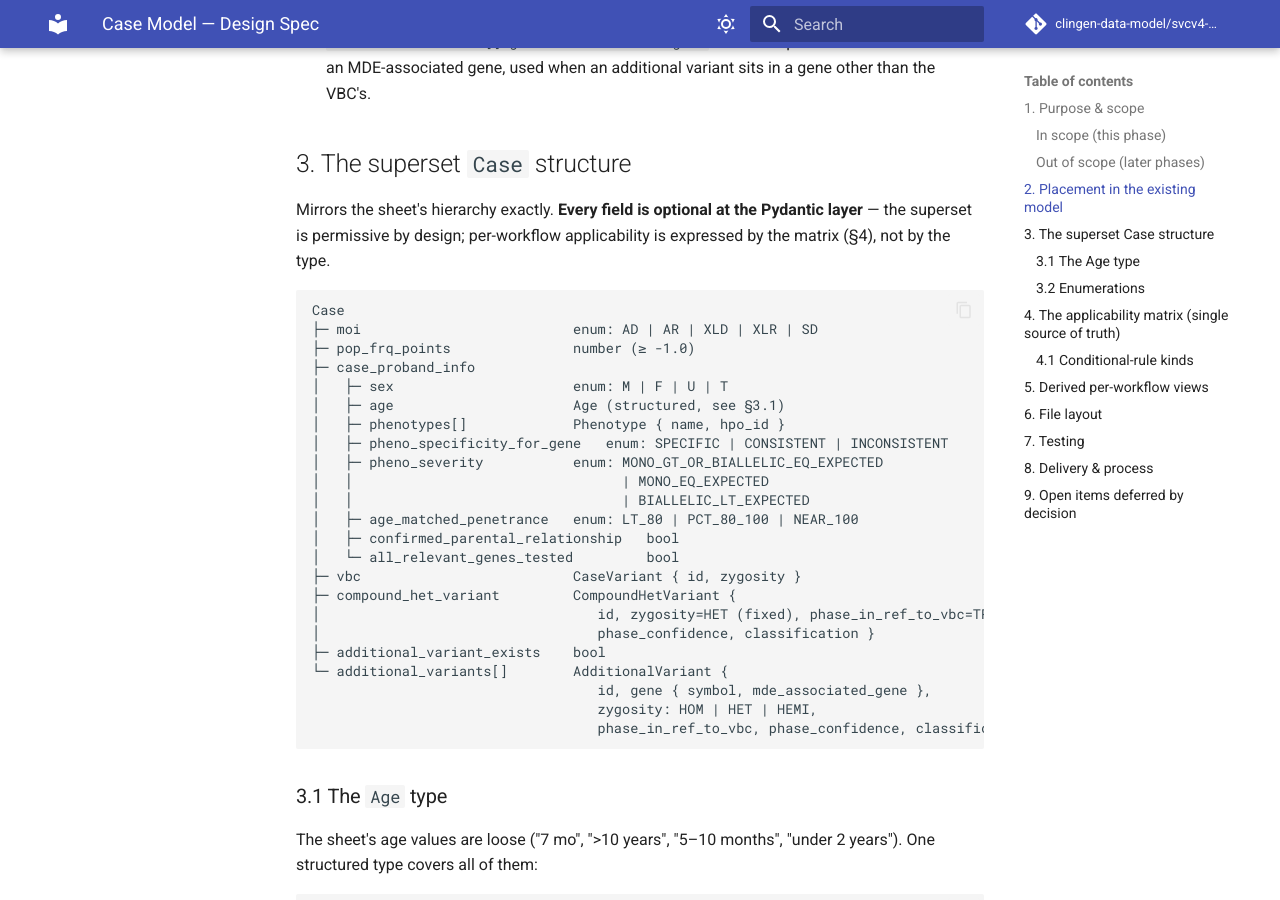
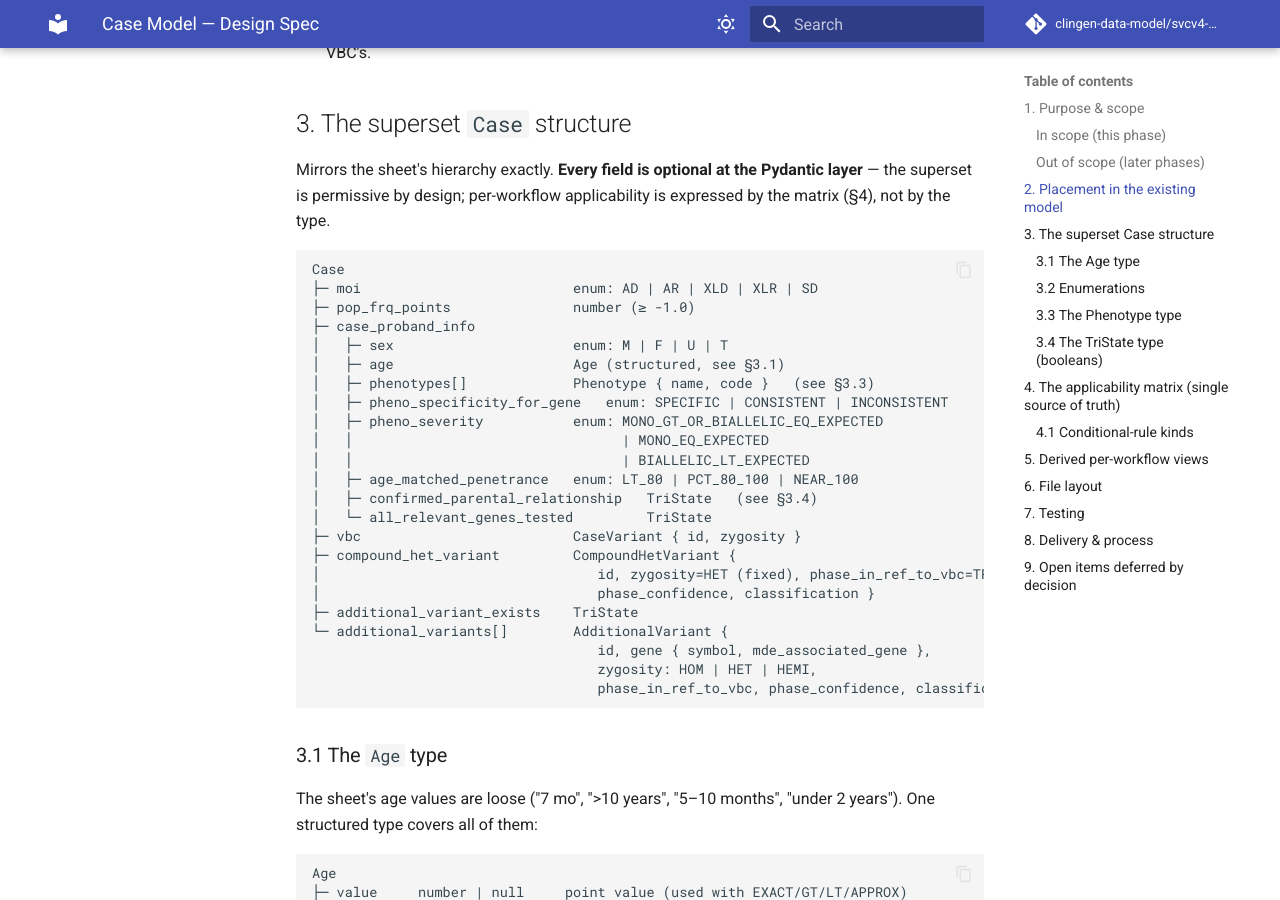
Before and after one commit to clingen-data-model/svcv4-model, an MkDocs documentation site: the page built from docs/superpowers/specs/2026-06-11-case-model-design.md, in a window 1280 px wide and 900 px high, scrolled down 2148 px. Built offline with MkDocs 1.6.1 and Material for MkDocs 9.7.7, drawn with Linux system fonts in a browser that asks for light colours; comment, search, counter and statistics services are not loaded; some of the changed text lies outside the part shown.

Commit message:
docs: spec revisions per review — drop c*, {name,code} phenotype, tri-state booleans
- Collapse c* into c (token set now {r,o,c,x}); note future per-workflow
  conditional rules will attach explicit rule_refs rather than overloading tokens.
- Phenotype becomes {name, code}: code = HPO id (preferred), name = coded label
  or a standalone free-text term when no confident HPO match exists.
- Yes/no attributes become TriState (TRUE/FALSE/UNKNOWN); null = not captured,
  semantically distinct from UNKNOWN. Applies to confirmed_parental_relationship,
  all_relevant_genes_tested, additional_variant_exists.

Co-Authored-By: Claude Opus 4.8 (1M context) <noreply@anthropic.com>

````diff
--- a/docs/superpowers/specs/2026-06-11-case-model-design.md
+++ b/docs/superpowers/specs/2026-06-11-case-model-design.md
@@ -13,24 +13,24 @@ observation (CLN) supporting (or opposing) variant pathogenicity. A `Case` is
 the structured payload behind a `clinical_observation` Evidence Item.
 
 The attributes span five CLN evidence-assessment workflows. Each attribute
-carries one applicability code per workflow, drawn from a fixed five-token set:
+carries one applicability code per workflow, drawn from a fixed four-token set:
 
 | Token | Meaning |
 |-------|---------|
 | `r` | required |
 | `o` | optional |
 | `c` | conditional — applies only when a stated rule holds (§4.1) |
-| `c*` | conditional **with a workflow-specific caveat** — same as `c`, but an asterisked footnote in the source sheet narrows how it applies in that workflow (carried in the entry's `rule`/`notes`) |
 | `x` | not applicable |
 
-Every attribute is `r`, `o`, `c`, `c*`, or `x` in at least one workflow.
+Every attribute is `r`, `o`, `c`, or `x` in at least one workflow.
 
-> The `*` in `c*` reflects an asterisked footnote in the **source sheet** and is
-> independent of the rule machinery in §4.1: a `c*` cell may carry a structured
-> `rule` (e.g. `enum_exclude`, `fixed`) *or* only free-text `notes`, and a plain
-> `c` cell may likewise carry a structured `rule` (e.g. `additional_variants`'
-> `requires`). Treat `c` and `c*` identically for applicability; the `*` is a
-> provenance/caveat marker only.
+> The source sheet marks some conditional cells with an asterisk (`c*`) to flag
+> a workflow-specific caveat. We **collapse `c*` into `c`** for now —
+> applicability-wise they are identical. As the conditional rules mature, a
+> single property may need *several* distinct conditions that differ by
+> workflow; at that point we will attach explicit rule identifiers to a `c` cell
+> (e.g. `c` + a `rule_ref`, rendered as a super/subscript in docs) rather than
+> overloading the token itself. The token set stays `{r, o, c, x}`.
 
 | Code | Workflow | Generalization |
 |------|----------|----------------|
@@ -89,19 +89,19 @@ Case
 ├─ case_proband_info
 │   ├─ sex                      enum: M | F | U | T
 │   ├─ age                      Age (structured, see §3.1)
-│   ├─ phenotypes[]             Phenotype { name, hpo_id }
+│   ├─ phenotypes[]             Phenotype { name, code }   (see §3.3)
 │   ├─ pheno_specificity_for_gene   enum: SPECIFIC | CONSISTENT | INCONSISTENT
 │   ├─ pheno_severity           enum: MONO_GT_OR_BIALLELIC_EQ_EXPECTED
 │   │                                 | MONO_EQ_EXPECTED
 │   │                                 | BIALLELIC_LT_EXPECTED
 │   ├─ age_matched_penetrance   enum: LT_80 | PCT_80_100 | NEAR_100
-│   ├─ confirmed_parental_relationship   bool
-│   └─ all_relevant_genes_tested         bool
+│   ├─ confirmed_parental_relationship   TriState   (see §3.4)
+│   └─ all_relevant_genes_tested         TriState
 ├─ vbc                          CaseVariant { id, zygosity }
 ├─ compound_het_variant         CompoundHetVariant {
 │                                  id, zygosity=HET (fixed), phase_in_ref_to_vbc=TRANS (fixed),
 │                                  phase_confidence, classification }
-├─ additional_variant_exists    bool
+├─ additional_variant_exists    TriState
 └─ additional_variants[]        AdditionalVariant {
                                    id, gene { symbol, mde_associated_gene },
                                    zygosity: HOM | HET | HEMI,
@@ -144,9 +144,39 @@ preserved as the field/enum descriptions.
 | `Phase` | `TRANS`, `CIS`, `UNKNOWN` |
 | `AgeUnit` | `DAY`, `WEEK`, `MONTH`, `YEAR` |
 | `AgeQualifier` | `EXACT`, `GT`, `LT`, `APPROX`, `RANGE` |
+| `TriState` | `TRUE`, `FALSE`, `UNKNOWN` |
 
 `classification` and `phase_confidence` carry placeholder string types in this
 phase, to be tightened against the SVCv4 VA-Spec community profile later.
+
+### 3.3 The `Phenotype` type
+
+A phenotype is a `{name, code}` pair, both optional:
+
+```
+Phenotype
+├─ code  string | null   HPO id/code, preferred (e.g. "HP:0001250")
+└─ name  string | null   label of the coded entry when a code is given;
+                         otherwise a free-text term the curator could not
+                         confidently match to HPO
+```
+
+Either may stand alone: a curator who finds an HPO match supplies `code` (and
+ideally its `name`); one who cannot supplies `name` only. (A later phase may
+constrain `code` to the HPO namespace and reconcile `name` against it.)
+
+### 3.4 The `TriState` type (booleans)
+
+Yes/no attributes are modeled as `TriState` (`TRUE` | `FALSE` | `UNKNOWN`), not
+plain booleans, so a curator can record that a value's truth is **not known**:
+
+- `TRUE` / `FALSE` — the curator established the value.
+- `UNKNOWN` — the curator looked and could not determine true vs. false.
+- `null` (field absent) — the value was **not captured at all**; no assumption
+  may be drawn. `UNKNOWN` and `null` are therefore semantically distinct.
+
+Applies to `confirmed_parental_relationship`, `all_relevant_genes_tested`, and
+`additional_variant_exists`.
 
 ## 4. The applicability matrix (single source of truth)
 
@@ -167,25 +197,25 @@ pop_frq_points:
   notes: "must be >= -1.0"
 
 case_proband_info.pheno_severity:
-  applicability: { CLN_AFF: x, CLN_DNV: x, CLN_ALTV: r, CLN_ALTG: "c*", CLN_UAF: x }
+  applicability: { CLN_AFF: x, CLN_DNV: x, CLN_ALTV: r, CLN_ALTG: c, CLN_UAF: x }
   rule: { workflow: CLN_ALTG, effect: enum_exclude, value: BIALLELIC_LT_EXPECTED }
   notes: "BIALLELIC<expected not applicable to ALT Gene; ALTV rule is more nuanced than ALTG"
 
 case_proband_info.age_matched_penetrance:
-  applicability: { CLN_AFF: o, CLN_DNV: o, CLN_ALTV: x, CLN_ALTG: "c*", CLN_UAF: r }
+  applicability: { CLN_AFF: o, CLN_DNV: o, CLN_ALTV: x, CLN_ALTG: c, CLN_UAF: r }
   notes: "only applicable at all for ALT Gene among the conditional workflows"
 
 compound_het_variant:
-  applicability: { CLN_AFF: "c*", CLN_DNV: x, CLN_ALTV: x, CLN_ALTG: x, CLN_UAF: x }
+  applicability: { CLN_AFF: c, CLN_DNV: x, CLN_ALTV: x, CLN_ALTG: x, CLN_UAF: x }
   rule: { requires: { context: "biallelic disease eval with a het VBC" } }
   notes: "AFF only; otherwise use additional_variant"
 
 compound_het_variant.zygosity:
-  applicability: { CLN_AFF: "c*", CLN_DNV: x, CLN_ALTV: x, CLN_ALTG: x, CLN_UAF: x }
+  applicability: { CLN_AFF: c, CLN_DNV: x, CLN_ALTV: x, CLN_ALTG: x, CLN_UAF: x }
   rule: { workflow: CLN_AFF, effect: fixed, value: HET }
 
 compound_het_variant.phase_in_ref_to_vbc:
-  applicability: { CLN_AFF: "c*", CLN_DNV: x, CLN_ALTV: x, CLN_ALTG: x, CLN_UAF: x }
+  applicability: { CLN_AFF: c, CLN_DNV: x, CLN_ALTV: x, CLN_ALTG: x, CLN_UAF: x }
   rule: { workflow: CLN_AFF, effect: fixed, value: TRANS }
 
 additional_variant_exists:
@@ -193,7 +223,7 @@ additional_variant_exists:
 
 additional_variants:
   applicability: { CLN_AFF: c, CLN_DNV: x, CLN_ALTV: r, CLN_ALTG: r, CLN_UAF: x }
-  rule: { requires: { field: additional_variant_exists, equals: true } }
+  rule: { requires: { field: additional_variant_exists, equals: TRUE } }
   notes: "compound-het additional variants are NOT supported; classification must be P-LP for ALTV/ALTG"
 ```
 
@@ -280,7 +310,7 @@ Conventions / wiring:
 
 - **Model round-trip:** construct a maximal `Case`, serialize, re-parse, assert equality.
 - **Matrix shape:** every field path in the matrix exists on the model and vice
-  versa (no orphans, no gaps); every applicability value ∈ {`r`,`o`,`c`,`c*`,`x`}.
+  versa (no orphans, no gaps); every applicability value ∈ {`r`,`o`,`c`,`x`}.
 - **Derived schemas in sync:** running the exporter produces no diff against the
   committed `schemas/json/case/*.json` (mirrors the scaffold's schema-sync check).
 - **Per-workflow required/excluded:** for each workflow, the derived schema's
````
